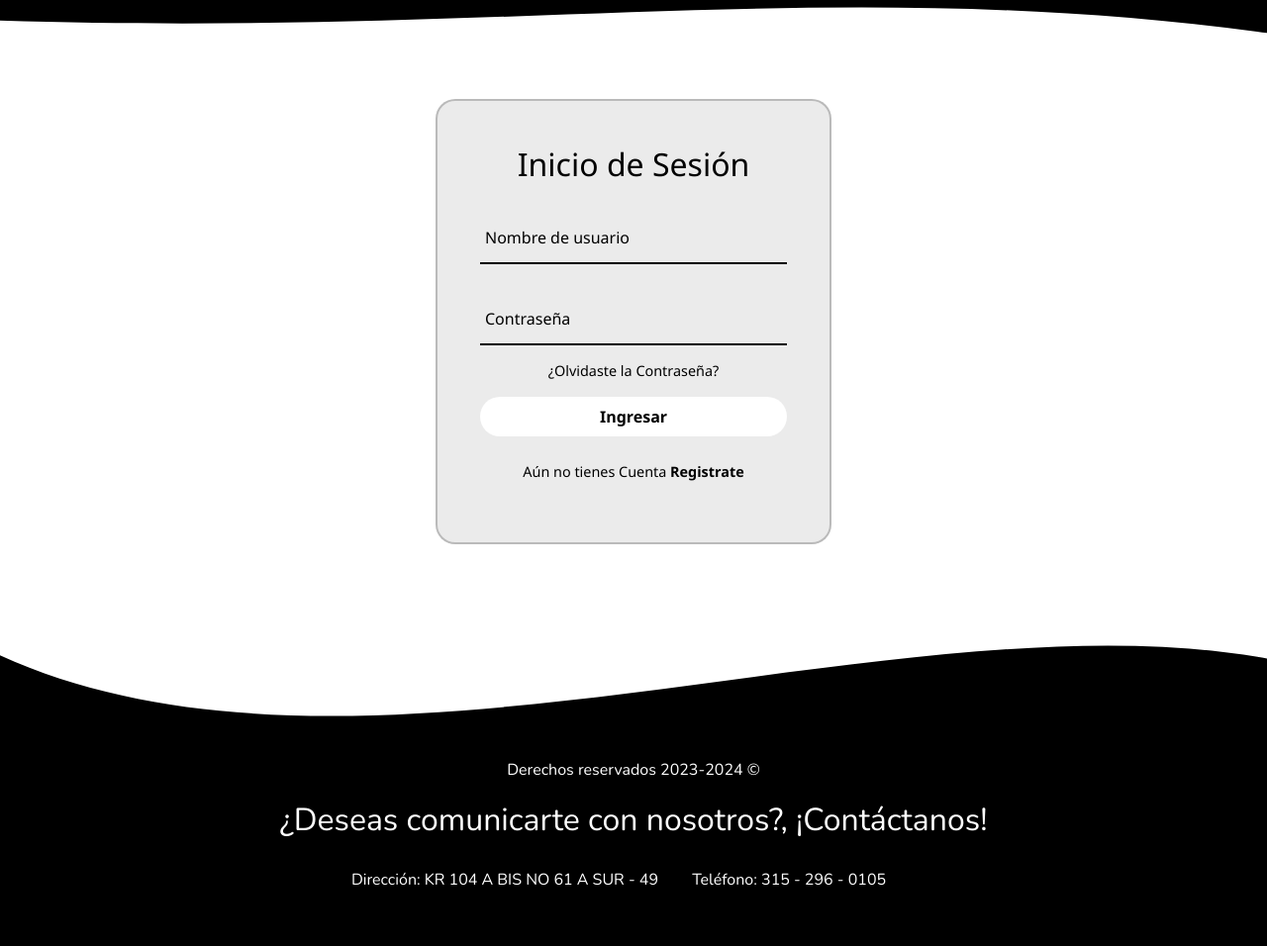
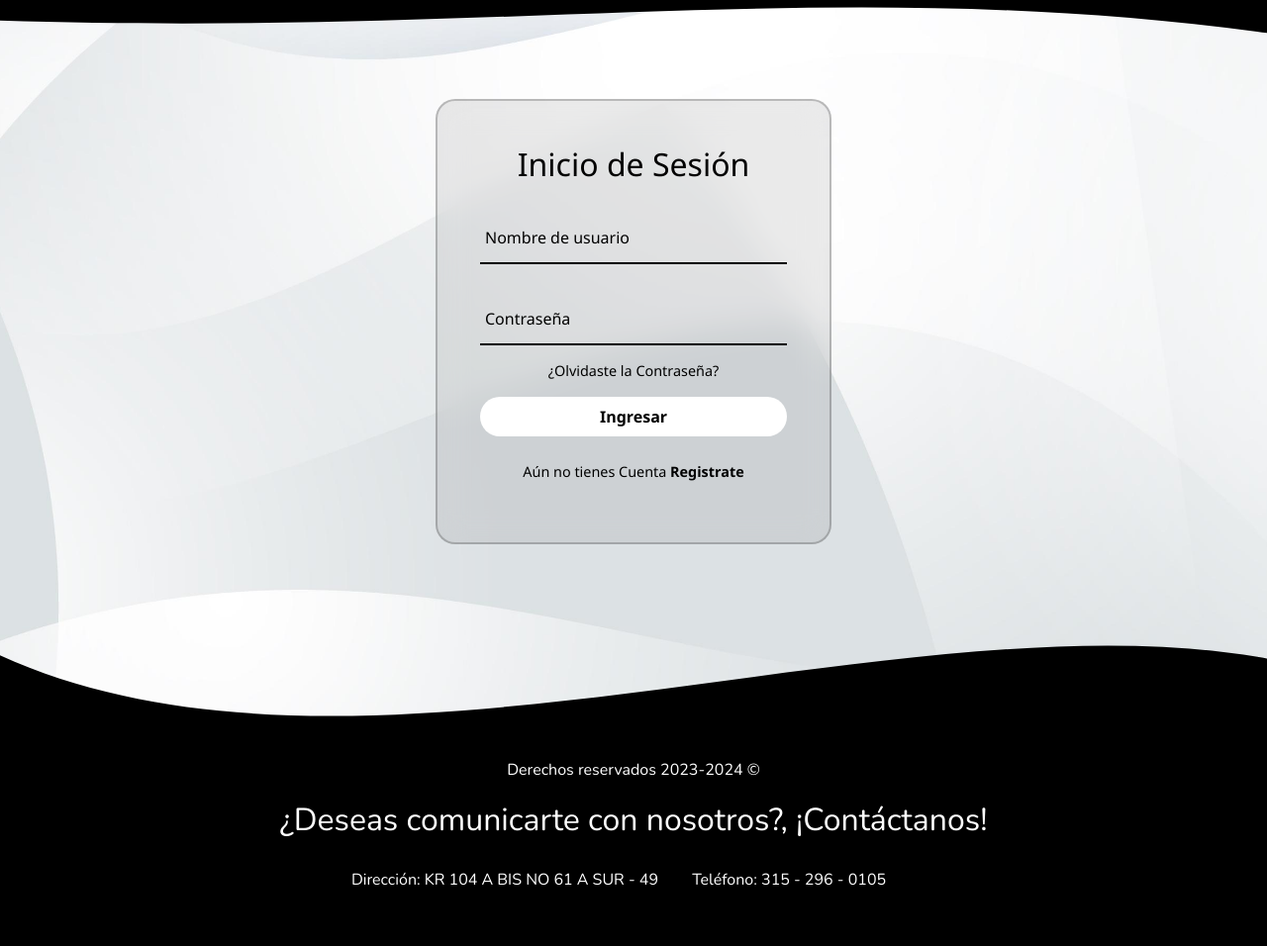
Before and after one commit to LuisParada7/TCM, a Django app: page /accounts/login/ in a window 1280 px wide. Shown: the part 106-1062 px from the top of the page at 99% size. Run offline with Django 4.2, Linux system fonts and the light colour scheme; some libraries are stand-ins or nearby versions.

Commit message:
Update login.html

```diff
--- a/templates/dashboard/login.html
+++ b/templates/dashboard/login.html
@@ -40,6 +40,12 @@
 </head>
 
 <body>
+    <style>
+        body {
+            background-image: url("{% static 'image/fondo1.png' %}");
+        }
+    </style>
+
     {% include 'snippets/navbar.html'%}
 
 
--- a/templates/snippets/navbar.html
+++ b/templates/snippets/navbar.html
@@ -49,7 +49,7 @@
         <div class="collapse navbar-collapse justify-content-end" id="navbarNav">
             <ul class="navbar-nav">
                 {% if not request.resolver_match.url_name == 'login' %}
-                <li class="nav-item ms-2">
+                <li class="nav-item ms-3">
                     <a class="nav-link FontNavbar" href="{% url 'login' %}" style=" font-family: Nunito;">
                         <i class="fas fa-user me-2"></i> Iniciar sesión
                     </a>
```
